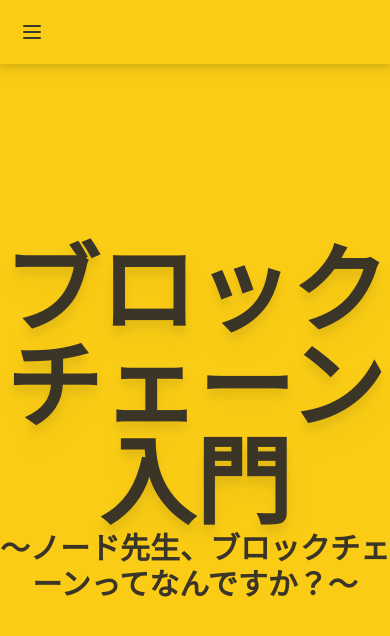
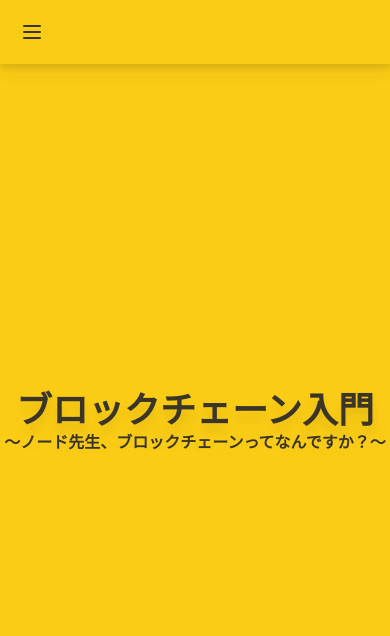
Before and after one commit to gatolife-creator/webcontest, a React (Create React App) app: page / in a window 390 px wide. Shown: the top 636 px of the page. Built offline with nearby package versions, Linux system fonts and the light colour scheme; what prettier-plugin-tailwindcss would draw is missing.

Commit message:
タイトルのデザインを修正。

```diff
--- a/src/components/Main.tsx
+++ b/src/components/Main.tsx
@@ -8,7 +8,7 @@ export const Main = (props: { children: React.ReactNode }) => {
         initial={{ opacity: 0 }}
         animate={{ opacity: 1 }}
         exit={{ opacity: 0 }}
-        className="min-h-screen w-full sm:px-20 px-8 pt-32 pb-10 mb-20 leading-10"
+        className="min-h-screen w-full sm:px-20 px-3 pt-32 pb-10 mb-20 leading-10"
         style={{ fontSize: "18px" }}
       >
         {props.children}
--- a/src/pages/Home.tsx
+++ b/src/pages/Home.tsx
@@ -13,10 +13,10 @@ export const Home = () => {
       <Drawer>
         <div className="table w-full h-full bg-primary">
           <div className="table-cell align-middle">
-            <h1 className="text-8xl font-bold text-center drop-shadow-xl animate-tracking-in-expand">
+            <h1 className="text-4xl font-bold text-center drop-shadow-xl animate-tracking-in-expand md:text-6xl lg:text-8xl">
               ブロックチェーン入門
             </h1>
-            <p className="text-3xl font-bold text-center">
+            <p className="text-md font-bold text-center md:text-3xl lg:text-3xl">
               〜ノード先生、ブロックチェーンってなんですか？〜
             </p>
           </div>
@@ -54,7 +54,7 @@ export const Home = () => {
             <img
               src="https://placeimg.com/160/160/arch"
               alt=""
-              className="mask mask-circle mr-10 float-left"
+              className="mask mask-circle mr-10 lg:float-left"
             />
             <h2 className="text-2xl font-bold mt-10">ノード先生</h2>
             <p>
@@ -69,7 +69,7 @@ export const Home = () => {
             <img
               src="https://placeimg.com/160/160/arch"
               alt=""
-              className="mask mask-circle mr-10 float-left"
+              className="mask mask-circle mr-10 lg:float-left"
             />
             <h2 className="text-2xl font-bold mt-10">ナカモト君</h2>
             <p>
@@ -86,7 +86,7 @@ export const Home = () => {
             <img
               src="https://placeimg.com/160/160/arch"
               alt=""
-              className="mask mask-circle mr-10 float-left"
+              className="mask mask-circle mr-10 lg:float-left"
             />
             <h2 className="text-2xl font-bold mt-10">イザワ君</h2>
             <p>
```
